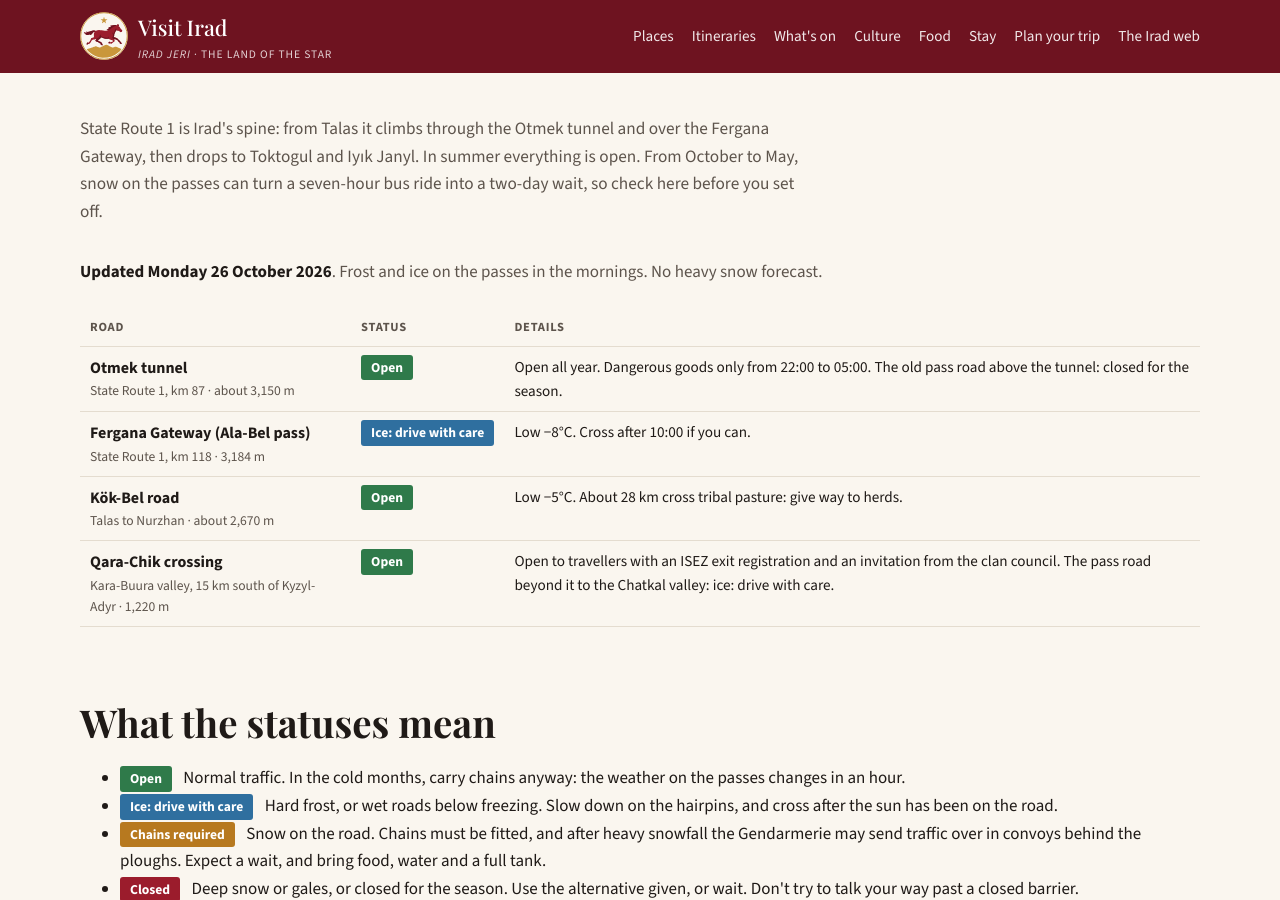
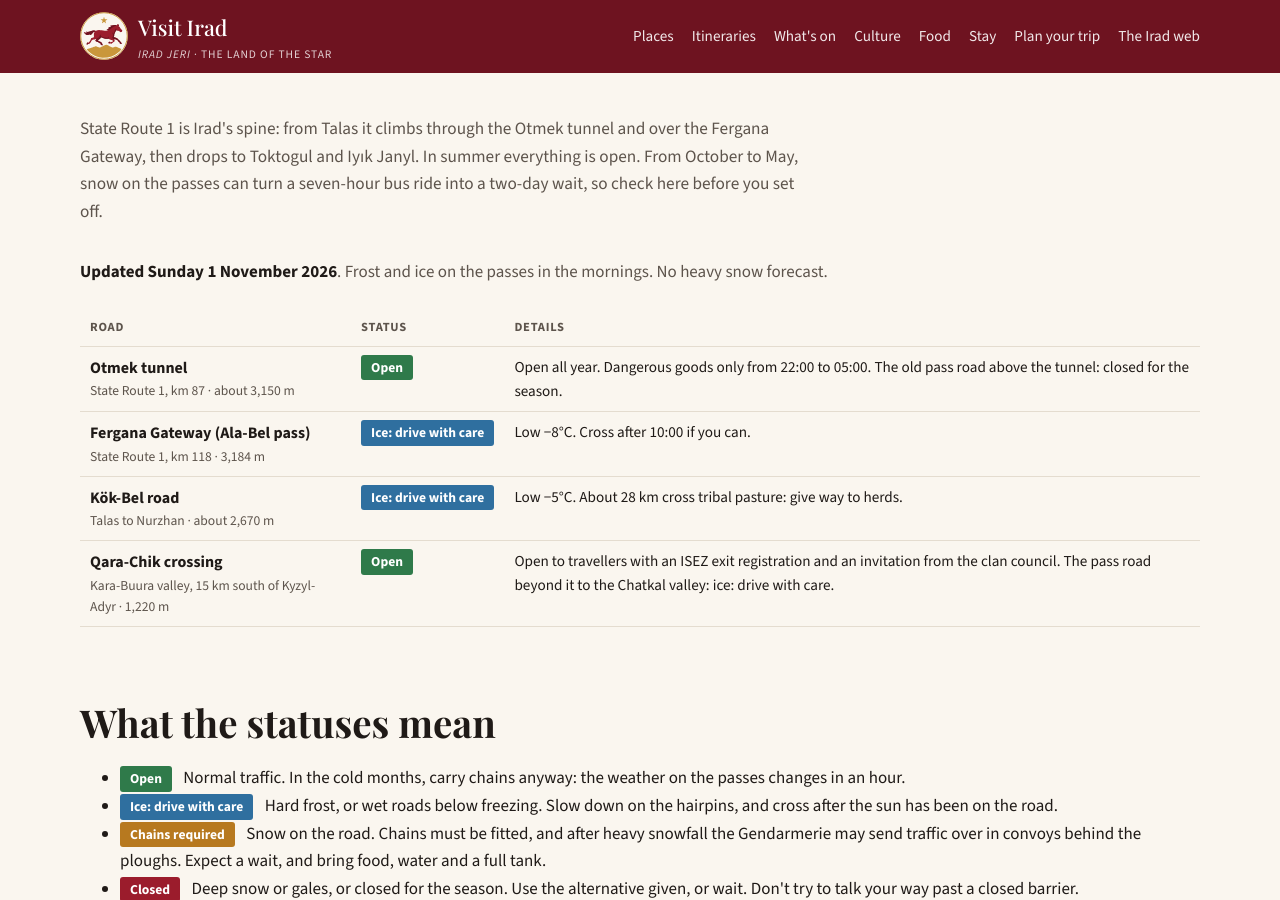
Before and after one commit to IRAD-WEB-MIRROR/visit-irad, a Jekyll site: the page built from roads/index.html, in a window 1280 px wide and 900 px high, scrolled down 724 px. Built offline with Jekyll 4.4.1, drawn with Linux system fonts in a browser that asks for light colours.

Commit message:
Road report for the week of 2026-11-01

```diff
--- a/_data/roads.json
+++ b/_data/roads.json
@@ -1,5 +1,5 @@
 {
-  "updated": "2026-10-26",
+  "updated": "2026-11-01",
   "next": "2026-11-02",
   "weather": "Frost and ice on the passes in the mornings. No heavy snow forecast.",
   "routes": [
@@ -26,8 +26,8 @@
       "name": "Kök-Bel road",
       "road": "Talas to Nurzhan",
       "height": "about 2,670 m",
-      "status": "open",
-      "label": "Open",
+      "status": "ice",
+      "label": "Ice: drive with care",
       "note": "Low −5°C. About 28 km cross tribal pasture: give way to herds."
     },
     {
```
